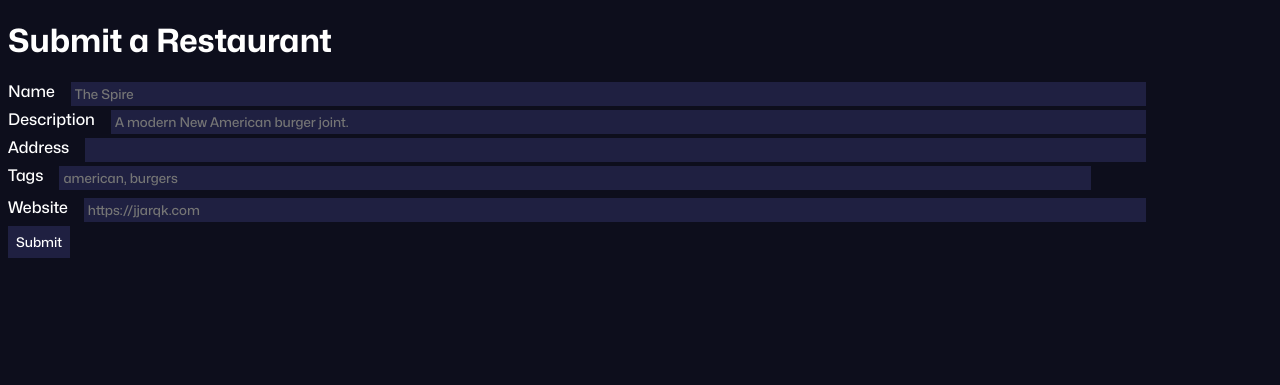
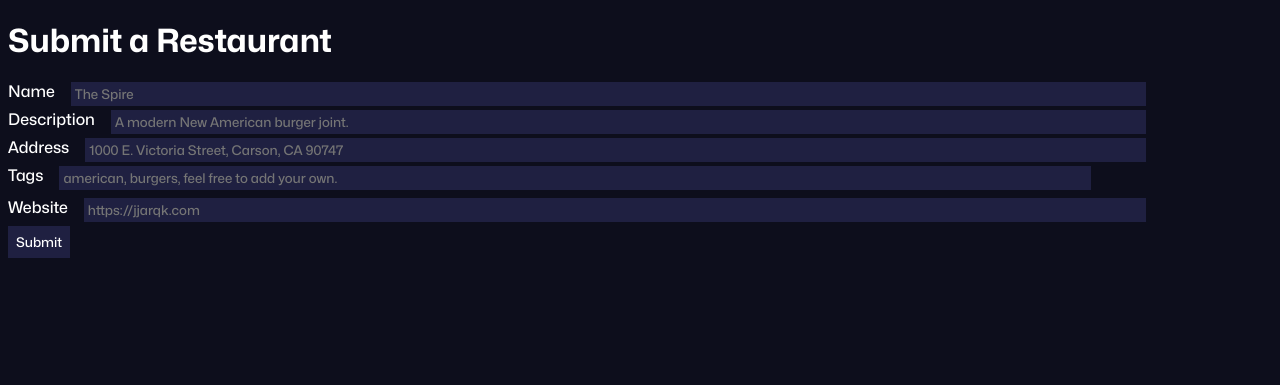
Before and after one commit to Tonnieboy300/jjarqkhunt, a Flask app: template templates/submit.html in a window 1280 px wide. Shown: the part 92-477 px from the top of the page. Run offline with Flask 3, Linux system fonts and the light colour scheme; the template is opened without the code that fills it, so the values that code supplies are empty; parts of the project's set-up code (start-up, migrations or seed data) failed here and were passed over; some libraries are stand-ins or nearby versions.

Commit message:
add location placeholder

```diff
--- a/templates/home.html
+++ b/templates/home.html
@@ -32,6 +32,7 @@
             type="text"
             name="addr"
             id="addr"
+            placeholder="Enter a Location. Address, City, Coordinates, etc."
             required
           />
         </div>
--- a/templates/submit.html
+++ b/templates/submit.html
@@ -29,7 +29,7 @@
       name="desc"
       id="desc"
       type="text"
-      value="{{ request.form['desc'] }}"
+      value=""
       placeholder="A modern New American burger joint."
       required
     />
@@ -41,6 +41,7 @@
       id="addr"
       type="text"
       value="{{ request.form['addr'] }}"
+      placeholder="1000 E. Victoria Street, Carson, CA 90747"
       required
     />
   </div>
@@ -53,7 +54,7 @@
         type="text"
         value="{{ request.form['tags'] }}"
         onkeyup="tagAutocomplete(this.value)"
-        placeholder="american, burgers"
+        placeholder="american, burgers, feel free to add your own."
         required
       />
       <div id="tagAuto"></div>
```
